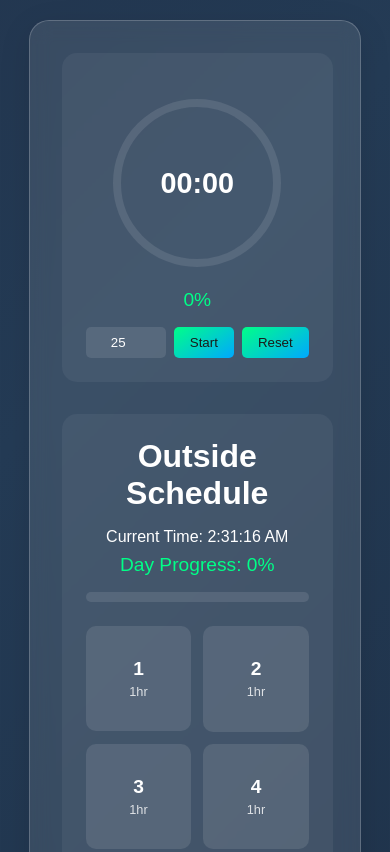
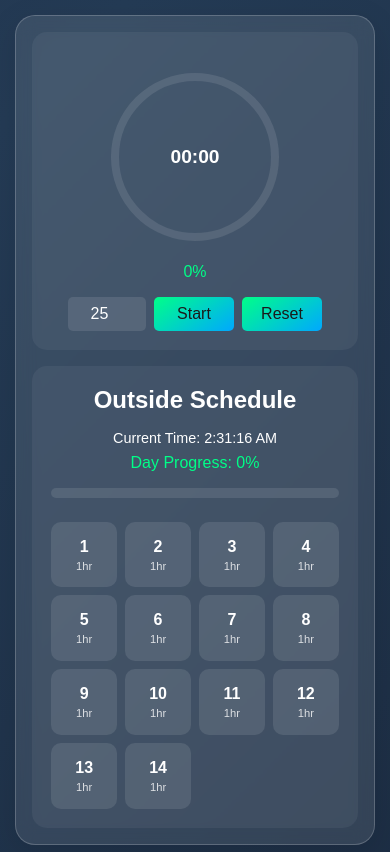
Before and after one commit to C0D3R19/study-hours, a plain HTML site: page index.html in a window 390 px wide. Shown: the top 852 px of the page. Drawn offline with Linux system fonts and the light colour scheme.

Commit message:
Update index.html

```diff
--- a/index.html
+++ b/index.html
@@ -5,7 +5,6 @@
     <meta name="viewport" content="width=device-width, initial-scale=1.0">
     <title>Advanced Study Timer</title>
     <style>
-        /* All existing styles remain the same */
         :root {
             --primary: #00ff88;
             --secondary: #00a8ff;
@@ -29,8 +28,8 @@
             display: flex;
             justify-content: center;
             align-items: center;
-            overflow: hidden;
-            padding: 20px;
+            overflow-x: hidden;
+            padding: 15px;
         }
 
         .background-effects {
@@ -45,11 +44,11 @@
 
         .container {
             max-width: 1100px;
-            width: 95%;
+            width: 100%;
             display: grid;
-            grid-template-columns: 320px 1fr;
-            gap: 2rem;
-            padding: 2rem;
+            grid-template-columns: 1fr;
+            gap: 1rem;
+            padding: 1rem;
             background: rgba(255, 255, 255, 0.1);
             backdrop-filter: blur(10px);
             border-radius: 20px;
@@ -60,13 +59,13 @@
         .timer-section {
             background: rgba(255, 255, 255, 0.05);
             border-radius: 15px;
-            padding: 1.5rem;
+            padding: 1.2rem;
             text-align: center;
         }
 
         .circle-progress {
-            width: 180px;
-            height: 180px;
+            width: min(180px, 80vw);
+            height: min(180px, 80vw);
             margin: 1rem auto;
             position: relative;
         }
@@ -97,12 +96,12 @@
             top: 50%;
             left: 50%;
             transform: translate(-50%, -50%);
-            font-size: 1.8rem;
+            font-size: clamp(1.2rem, 4vw, 1.8rem);
             font-weight: bold;
         }
 
         .percentage {
-            font-size: 1.2rem;
+            font-size: clamp(1rem, 3vw, 1.2rem);
             margin: 0.5rem 0;
             color: var(--primary);
         }
@@ -112,16 +111,18 @@
             gap: 0.5rem;
             justify-content: center;
             margin-top: 1rem;
+            flex-wrap: wrap;
         }
 
         input[type="number"] {
-            width: 80px;
+            width: clamp(60px, 20vw, 80px);
             padding: 0.5rem;
             border: none;
             border-radius: 5px;
             background: rgba(255, 255, 255, 0.1);
             color: white;
             text-align: center;
+            font-size: 16px;
         }
 
         .btn {
@@ -133,6 +134,8 @@
             cursor: pointer;
             font-weight: 500;
             transition: transform 0.2s;
+            min-width: 80px;
+            font-size: 16px;
         }
 
         .btn:hover {
@@ -161,8 +164,8 @@
 
         .study-grid {
             display: grid;
-            grid-template-columns: repeat(auto-fit, minmax(70px, 1fr));
-            gap: 12px;
+            grid-template-columns: repeat(auto-fill, minmax(60px, 1fr));
+            gap: 8px;
             margin-top: 1.5rem;
         }
 
@@ -185,6 +188,7 @@
             border-radius: 10px;
             cursor: pointer;
             transition: all 0.3s;
+            font-size: clamp(0.8rem, 3vw, 1rem);
         }
 
         .session-box input:checked + label {
@@ -193,20 +197,25 @@
         }
 
         .session-number {
-            font-size: 1.2rem;
+            font-size: clamp(1rem, 3.5vw, 1.2rem);
             font-weight: bold;
         }
 
         .session-time {
-            font-size: 0.8rem;
+            font-size: clamp(0.7rem, 2.5vw, 0.8rem);
             opacity: 0.8;
             margin-top: 4px;
         }
 
         .main-timer {
-            font-size: 2rem;
+            font-size: clamp(1.5rem, 5vw, 2rem);
             font-weight: bold;
             margin-bottom: 1rem;
+        }
+
+        .current-time {
+            font-size: clamp(0.9rem, 3vw, 1rem);
+            margin-bottom: 0.5rem;
         }
 
         @keyframes gradientBG {
@@ -225,14 +234,33 @@
             animation: complete 0.5s ease;
         }
 
-        @media (max-width: 768px) {
+        @media (min-width: 768px) {
             .container {
-                grid-template-columns: 1fr;
+                grid-template-columns: 320px 1fr;
+                gap: 2rem;
+                padding: 2rem;
+            }
+
+            .timer-section {
+                padding: 1.5rem;
+            }
+        }
+
+        @media (max-width: 360px) {
+            .controls {
+                flex-direction: column;
+                align-items: center;
+            }
+
+            .btn {
+                width: 100%;
+                max-width: 200px;
             }
         }
     </style>
 </head>
 <body>
+    <!-- Rest of the HTML remains exactly the same -->
     <div class="background-effects"></div>
 
     <div class="container">
@@ -264,6 +292,7 @@
     </div>
 
     <script>
+        // JavaScript remains exactly the same as in the original code
         const startTime = 7 * 60;
         const endTime = 23.5 * 60;
         const totalMinutes = endTime - startTime;
@@ -296,43 +325,34 @@
         }
 
         function playLoudRing() {
-            // Initialize audio context on first user interaction
             if (!audioContext) {
                 audioContext = new (window.AudioContext || window.webkitAudioContext)();
             }
 
-            // Create oscillator and gain node
             oscillator = audioContext.createOscillator();
             gainNode = audioContext.createGain();
 
-            // Configure oscillator
             oscillator.type = 'sine';
-            oscillator.frequency.setValueAtTime(880, audioContext.currentTime); // A5 note
+            oscillator.frequency.setValueAtTime(880, audioContext.currentTime);
 
-            // Configure gain (volume)
             gainNode.gain.setValueAtTime(0, audioContext.currentTime);
             gainNode.gain.linearRampToValueAtTime(0.7, audioContext.currentTime + 0.1);
 
-            // Connect nodes
             oscillator.connect(gainNode);
             gainNode.connect(audioContext.destination);
 
-            // Start oscillator
             oscillator.start();
 
-            // Play pattern: beep-pause-beep-pause-beep
             let time = audioContext.currentTime;
             for (let i = 0; i < 3; i++) {
-                // Beep
                 gainNode.gain.setValueAtTime(0, time);
                 gainNode.gain.linearRampToValueAtTime(0.7, time + 0.1);
                 gainNode.gain.setValueAtTime(0.7, time + 0.3);
                 gainNode.gain.linearRampToValueAtTime(0, time + 0.4);
 
-                time += 0.7; // Add pause between beeps
+                time += 0.7;
             }
 
-            // Stop oscillator after pattern completes
             setTimeout(() => {
                 oscillator.stop();
             }, 2100);
@@ -421,11 +441,9 @@
             circleProgress.style.strokeDashoffset = circumference;
         });
 
-        // Start main timer updates
         setInterval(updateMainTimer, 1000);
         updateMainTimer();
 
-        // Set default minutes value
         document.getElementById('minutes').value = 25;
     </script>
 </body>
```
